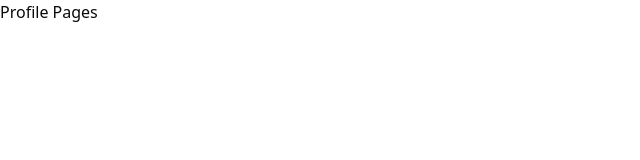
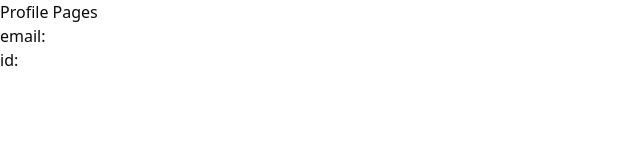
Before and after one commit to Saidur289/my-react-real-time-chat, a React (Vite) app in the folder client/: page /profile in a window 1280 px wide. Shown: the top 160 px of the page, without its empty margins (0-640 px from the left). Built offline with nearby package versions, Linux system fonts and the light colour scheme.

Commit message:
create login functionality and setup zustand in my project for state mangagement

```diff
--- a/client/package.json
+++ b/client/package.json
@@ -27,7 +27,8 @@
     "sort-by": "^1.2.0",
     "tailwind-merge": "^3.2.0",
     "tailwindcss": "^4.1.3",
-    "tw-animate-css": "^1.2.5"
+    "tw-animate-css": "^1.2.5",
+    "zustand": "^5.0.3"
   },
   "devDependencies": {
     "@eslint/js": "^9.21.0",
--- /dev/null
+++ b/client/src/Routes/AuthRoute.jsx
@@ -0,0 +1,11 @@
+import React from 'react';
+import { useAppStore } from '../store';
+import { Navigate } from 'react-router-dom';
+
+const AuthRoute = ({children}) => {
+const {userInfo} = useAppStore()
+const isAuthenticated = !!userInfo
+return isAuthenticated? children : <Navigate to='/auth'></Navigate>
+};
+
+export default AuthRoute;
--- /dev/null
+++ b/client/src/Routes/PrivateRoute.jsx
@@ -0,0 +1,11 @@
+import React from 'react';
+import { useAppStore } from '../store';
+import { Navigate } from 'react-router-dom';
+
+const PrivateRoute = ({children}) => {
+    const {userInfo} = useAppStore()
+    const isAuthenticated = !!userInfo
+    return isAuthenticated? <Navigate to='/auth'></Navigate>: children
+};
+
+export default PrivateRoute;
--- a/client/src/pages/Auth/Auth.jsx
+++ b/client/src/pages/Auth/Auth.jsx
@@ -13,7 +13,13 @@ import { Button } from "../../components/ui/button";
 import {toast} from 'sonner'
 import { apiClient } from "../../lib/api-client";
 import { LOGIN_ROUTE, SIGNUP_ROUTE } from "../../utils/constaints";
+import {useNavigate} from 'react-router-dom'
+import { useAppStore } from "../../store";
+
 const Auth = () => {
+  const navigate = useNavigate()
+  const {setUserInfo} = useAppStore()
+
   const [email, setEmail] = useState("");
   const [password, setPassword] = useState("");
   const [confirmPassword, setConfirmPassword] = useState("");
@@ -48,12 +54,21 @@ const Auth = () => {
   const handleSignup = async() => {
       if(validateSignup()){
         const response = await apiClient.post(SIGNUP_ROUTE, {email, password}, {withCredentials : true})
-        console.log(response);
+        if(response.status === 201){
+          setUserInfo(response.data.user)
+          navigate('/profile')
+        }
+        console.log({response});
       }
   }
   const handleLogin = async() => {
       if(validateLogin()){
         const response = await apiClient.post(LOGIN_ROUTE, {email, password}, {withCredentials : true})
+        if(response.data.user.id){
+          setUserInfo(response.data.user)
+          if(response.data.user.profileSetup) navigate('/chat')
+            else navigate('/profile')
+        }
         console.log(response);
       }
   }
--- a/client/src/pages/Chat/Chat.jsx
+++ b/client/src/pages/Chat/Chat.jsx
@@ -1,6 +1,17 @@
-import React from 'react';
+import React, { useEffect } from 'react';
+import { useAppStore } from '../../store';
+import { toast } from 'sonner';
+import { useNavigate } from 'react-router-dom';
 
 const Chat = () => {
+    const {userInfo} = useAppStore()
+    const navigate = useNavigate()
+    useEffect(() => {
+        if(!userInfo?.profileSetup){
+            toast.error('Please set up your profile to continue')
+            navigate('/profile')
+        }
+    }, [userInfo, navigate])
     return (
         <div>
             Chat
--- a/client/src/pages/Profile/Profile.jsx
+++ b/client/src/pages/Profile/Profile.jsx
@@ -1,9 +1,18 @@
 import React from 'react';
+import { useAppStore } from '../../store';
+
 
 const Profile = () => {
+    const {userInfo} = useAppStore()
+    console.log(userInfo);
+
     return (
         <div>
             Profile Pages
+            <div>
+                email: {userInfo?.email}
+                <p>id:{userInfo?.id}</p>
+            </div>
         </div>
     );
 };
--- /dev/null
+++ b/client/src/store/index.js
@@ -0,0 +1,5 @@
+import {create} from 'zustand'
+import { createAuthSlice } from './slices/auth-slice'
+export const useAppStore = create()((...a) => ({
+ ...createAuthSlice(...a)
+}))
--- /dev/null
+++ b/client/src/store/slices/auth-slice.js
@@ -0,0 +1,4 @@
+export const createAuthSlice = (set) => ({
+    userInfo: undefined,
+    setUserInfo: (userInfo) => set({userInfo})
+})
```
Also changed, not shown: client/src/Routes/Routes.jsx (+5 -3 lines), 2 other files (tests, documents, lock files or other folders).
